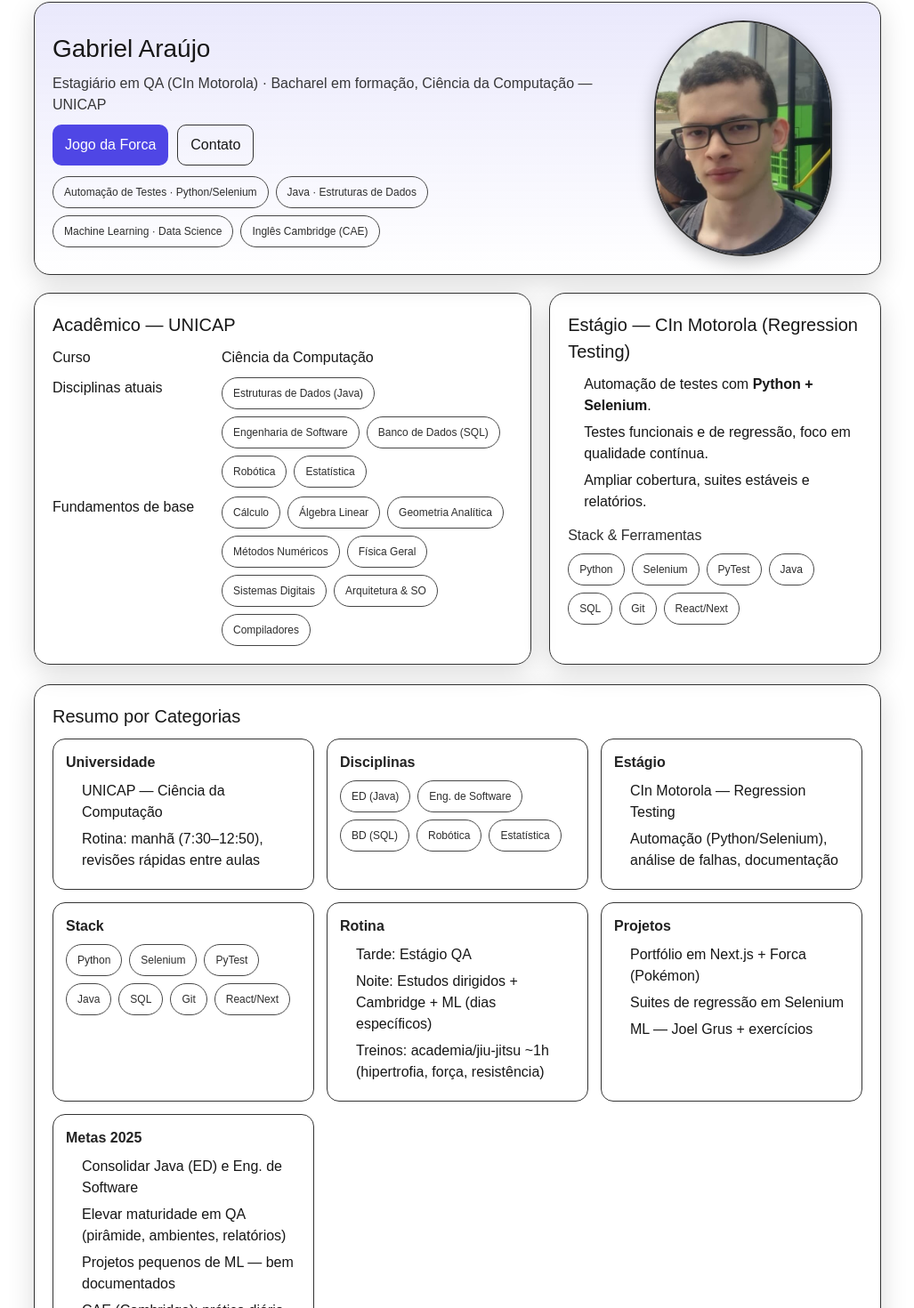
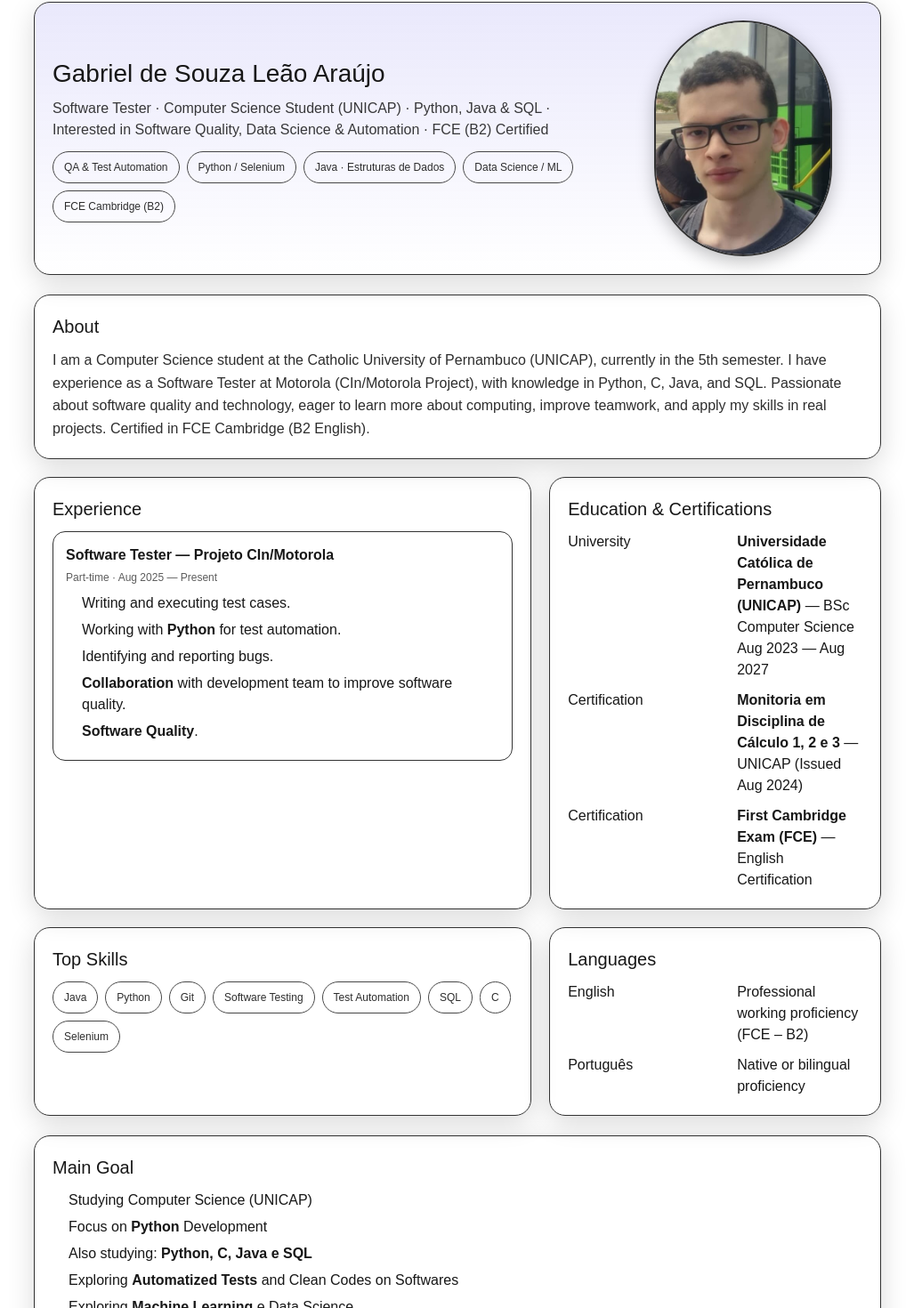
Before and after one commit to Gabriel-SL-Araujo/PWM-2025-2, a Next.js app in the folder ex01-next/: page / in a window 1280 px wide. Shown: the part 81-1551 px from the top of the page at 89% size, without its empty margins (126-1153 px from the left). Built offline with nearby package versions, Linux system fonts and the light colour scheme.

Commit message:
Finalizando Home

```diff
--- a/ex01-next/app/forca/page.js
+++ b/ex01-next/app/forca/page.js
@@ -114,8 +114,6 @@ export default function ForcaPage() {
             Voltar
         </button>
     </div>
-
-      <p className="meta">Palavras: Pokémon (≥30). SVG para boneco. Teclado virtual e físico.</p>
     </main>
   );
 }
--- a/ex01-next/app/globals.css
+++ b/ex01-next/app/globals.css
@@ -130,3 +130,8 @@ svg{max-width:300px}
 .cat-title{
   font-weight:700; margin-bottom:8px; opacity:.95;
 }
+
+.timeline{ display:grid; gap:12px; }
+.tl-item{ border:1px solid #333; border-radius:14px; padding:14px; background:rgba(255,255,255,.02); }
+.tl-head{ display:flex; flex-direction:column; gap:4px; margin-bottom:6px; }
+.tl-meta{ font-size:12px; opacity:.7; }
--- a/ex01-next/app/layout.js
+++ b/ex01-next/app/layout.js
@@ -18,7 +18,6 @@ export default function RootLayout({ children }) {
           <nav className="nav">
             <Link className="logo" href="/" prefetch={false}>GA</Link>
             <div className="links">
-              <Link href="/" prefetch={false}>Currículo</Link>
               <Link href="/forca" prefetch={false}>Jogo da Forca</Link>
             </div>
           </nav>
@@ -27,7 +26,7 @@ export default function RootLayout({ children }) {
         {children}
 
         <footer className="footer">
-          Feito por Gabriel Araújo • {new Date().getFullYear()}
+          Made by Gabriel S.L. Araújo • {new Date().getFullYear()}
         </footer>
       </body>
     </html>
--- a/ex01-next/app/page.js
+++ b/ex01-next/app/page.js
@@ -1,6 +1,5 @@
 // app/page.js
 import Image from "next/image";
-import Link from "next/link";
 
 export default function Home() {
   return (
@@ -8,28 +7,26 @@ export default function Home() {
       {/* HERO */}
       <section className="card hero">
         <div className="hero-left">
-          <h1 className="title">Gabriel Araújo</h1>
+          <h1 className="title">Gabriel de Souza Leão Araújo</h1>
           <p className="subtitle">
-            Estagiário em QA (CIn Motorola) · Bacharel em formação, Ciência da Computação — UNICAP
+            Software Tester · Computer Science Student (UNICAP) · Python, Java & SQL ·
+            Interested in Software Quality, Data Science & Automation · FCE (B2) Certified
           </p>
-          <div className="actions">
-            <Link className="btn" href="/forca" prefetch={false}>Jogo da Forca</Link>
-            <a className="btn secondary" href="mailto:gabrielsla2022@gmail.com">Contato</a>
-          </div>
 
           <div className="hero-pills">
-            <span className="pill">Automação de Testes · Python/Selenium</span>
+            <span className="pill">QA & Test Automation</span>
+            <span className="pill">Python / Selenium</span>
             <span className="pill">Java · Estruturas de Dados</span>
-            <span className="pill">Machine Learning · Data Science</span>
-            <span className="pill">Inglês Cambridge (CAE)</span>
+            <span className="pill">Data Science / ML</span>
+            <span className="pill">FCE Cambridge (B2)</span>
           </div>
         </div>
 
         <div className="hero-right">
           <div className="avatar-wrap">
             <Image
-              src="/me.jpg"
-              alt="Foto de Gabriel Araújo"
+              src="/me.jpg"            // coloque sua foto em /public/me.jpg
+              alt="Gabriel Araújo"
               width={200}
               height={200}
               className="avatar"
@@ -39,130 +36,109 @@ export default function Home() {
         </div>
       </section>
 
-      {/* BLOCO ACADÊMICO + ESTÁGIO */}
+      {/* ABOUT */}
+      <section className="card section">
+        <h2 className="section-title">About</h2>
+        <p style={{ opacity: 0.9, lineHeight: 1.6, margin: 0 }}>
+          I am a Computer Science student at the Catholic University of Pernambuco (UNICAP), currently in the 5th semester.
+          I have experience as a Software Tester at Motorola (CIn/Motorola Project), with knowledge in Python, C, Java, and SQL.
+          Passionate about software quality and technology, eager to learn more about computing, improve teamwork, and apply my skills in real projects.
+          Certified in FCE Cambridge (B2 English).
+        </p>
+      </section>
+
+      {/* EXPERIENCE + EDUCATION */}
       <section className="grid">
         <div className="card">
-          <h2 className="section-title">Acadêmico — UNICAP</h2>
-          <div className="kv">
-            <div>Curso</div>
-            <div>Ciência da Computação</div>
-
-            <div>Disciplinas atuais</div>
-            <div className="tags">
-              <span className="tag">Estruturas de Dados (Java)</span>
-              <span className="tag">Engenharia de Software</span>
-              <span className="tag">Banco de Dados (SQL)</span>
-              <span className="tag">Robótica</span>
-              <span className="tag">Estatística</span>
+          <h2 className="section-title">Experience</h2>
+          <div className="timeline">
+            <div className="tl-item">
+              <div className="tl-head">
+                <strong>Software Tester — Projeto CIn/Motorola</strong>
+                <span className="tl-meta">Part-time · Aug 2025 — Present</span>
               </div>
-
-            <div>Fundamentos de base</div>
-            <div className="tags">
-              <span className="tag">Cálculo</span>
-              <span className="tag">Álgebra Linear</span>
-              <span className="tag">Geometria Analítica</span>
-              <span className="tag">Métodos Numéricos</span>
-              <span className="tag">Física Geral</span>
-              <span className="tag">Sistemas Digitais</span>
-              <span className="tag">Arquitetura & SO</span>
-              <span className="tag">Compiladores</span>
+              <ul className="list">
+                <li>Writing and executing test cases.</li>
+                <li>Working with <strong>Python</strong> for test automation.</li>
+                <li>Identifying and reporting bugs.</li>
+                <li><strong>Collaboration</strong> with development team to improve software quality.</li>
+                <li><strong>Software Quality</strong>.</li>
+              </ul>
             </div>
           </div>
         </div>
 
         <div className="card">
-          <h2 className="section-title">Estágio — CIn Motorola (Regression Testing)</h2>
-          <ul className="list">
-            <li>Automação de testes com <strong>Python + Selenium</strong>.</li>
-            <li>Testes funcionais e de regressão, foco em qualidade contínua.</li>
-            <li>Ampliar cobertura, suites estáveis e relatórios.</li>
-          </ul>
+          <h2 className="section-title">Education & Certifications</h2>
+          <div className="kv">
+            <div>University</div>
+            <div>
+              <strong>Universidade Católica de Pernambuco (UNICAP)</strong> — BSc Computer Science<br/>
+              Aug 2023 — Aug 2027
+            </div>
 
-          <h3 className="section-sub">Stack & Ferramentas</h3>
-          <div className="tags">
-            <span className="tag">Python</span>
-            <span className="tag">Selenium</span>
-            <span className="tag">PyTest</span>
-            <span className="tag">Java</span>
-            <span className="tag">SQL</span>
-            <span className="tag">Git</span>
-            <span className="tag">React/Next</span>
+            <div>Certification</div>
+            <div>
+              <strong>Monitoria em Disciplina de Cálculo 1, 2 e 3</strong> — UNICAP (Issued Aug 2024)
+            </div>
+
+            <div>Certification</div>
+            <div>
+              <strong>First Cambridge Exam (FCE)</strong> — English Certification<br/>
+            </div>
           </div>
         </div>
       </section>
 
-      {/* SEÇÃO NOVA: RESUMO POR CATEGORIAS */}
-      <section className="card section">
-        <h2 className="section-title">Resumo por Categorias</h2>
-        <div className="cats">
-          <div className="cat">
-            <div className="cat-title">Universidade</div>
-            <ul className="list">
-              <li>UNICAP — Ciência da Computação</li>
-              <li>Rotina: manhã (7:30–12:50), revisões rápidas entre aulas</li>
-            </ul>
-          </div>
-
-          <div className="cat">
-            <div className="cat-title">Disciplinas</div>
+      {/* SKILLS & LANGUAGES */}
+      <section className="grid">
+        <div className="card">
+          <h2 className="section-title">Top Skills</h2>
         <div className="tags">
-              <span className="tag">ED (Java)</span>
-              <span className="tag">Eng. de Software</span>
-              <span className="tag">BD (SQL)</span>
-              <span className="tag">Robótica</span>
-              <span className="tag">Estatística</span>
+            <span className="tag">Java</span>
+            <span className="tag">Python</span>
+            <span className="tag">Git</span>
+            <span className="tag">Software Testing</span>
+            <span className="tag">Test Automation</span>
+            <span className="tag">SQL</span>
+            <span className="tag">C</span>
+            <span className="tag">Selenium</span>
           </div>
         </div>
 
-          <div className="cat">
-            <div className="cat-title">Estágio</div>
-            <ul className="list">
-              <li>CIn Motorola — Regression Testing</li>
-              <li>Automação (Python/Selenium), análise de falhas, documentação</li>
-            </ul>
-          </div>
-
-          <div className="cat">
-            <div className="cat-title">Stack</div>
-            <div className="tags">
-              <span className="tag">Python</span>
-              <span className="tag">Selenium</span>
-              <span className="tag">PyTest</span>
-              <span className="tag">Java</span>
-              <span className="tag">SQL</span>
-              <span className="tag">Git</span>
-              <span className="tag">React/Next</span>
+        <div className="card">
+          <h2 className="section-title">Languages</h2>
+          <div className="kv">
+            <div>English</div>
+            <div>Professional working proficiency (FCE – B2)</div>
+            <div>Português</div>
+            <div>Native or bilingual proficiency</div>
           </div>
         </div>
+      </section>
 
-          <div className="cat">
-            <div className="cat-title">Rotina</div>
+      {/* CURRENT FOCUS */}
+      <section className="card section">
+        <h2 className="section-title">Main Goal</h2>
         <ul className="list">
-              <li>Tarde: Estágio QA</li>
-              <li>Noite: Estudos dirigidos + Cambridge + ML (dias específicos)</li>
-              <li>Treinos: academia/jiu-jitsu ~1h (hipertrofia, força, resistência)</li>
+          <li>Studying Computer Science (UNICAP)</li>
+          <li>Focus on <strong>Python</strong> Development</li>
+          <li>Also studying: <strong>Python, C, Java e SQL</strong></li>
+          <li>Exploring <strong>Automatized Tests</strong> and Clean Codes on Softwares</li>
+          <li>Exploring <strong>Machine Learning</strong> e Data Science</li>
         </ul>
-          </div>
+      </section>
 
-          <div className="cat">
-            <div className="cat-title">Projetos</div>
+      {/* MAIN GOALS */}
+      <section className="card section">
+        <h2 className="section-title">Also Reading</h2>
         <ul className="list">
-              <li>Portfólio em Next.js + Forca (Pokémon)</li>
-              <li>Suites de regressão em Selenium</li>
-              <li>ML — Joel Grus + exercícios</li>
+          <li>Reading <em>Data Science do Zero</em> — Joel Grus</li>
+          <li>Reading <em>Mãos à Obra: Aprendizado de Máquina</em> — Aurélien Géron</li>
+          <li>Reading <em>Artificial Intelligence</em> — Stuart Russell</li>
+          <li>Read <em>Foundations of Software Testing (ISTBQ)</em> — Dorothy Graham ✅</li>
+          <li>Reading <em>Design Patterns</em> — Erich Gamma</li>
         </ul>
-          </div>
-
-          <div className="cat">
-            <div className="cat-title">Metas 2025</div>
-            <ul className="list">
-              <li>Consolidar Java (ED) e Eng. de Software</li>
-              <li>Elevar maturidade em QA (pirâmide, ambientes, relatórios)</li>
-              <li>Projetos pequenos de ML — bem documentados</li>
-              <li>CAE (Cambridge): prática diária</li>
-            </ul>
-          </div>
-        </div>
       </section>
     </main>
   );
```
Lines whose indentation alone changed are shown as unchanged.
